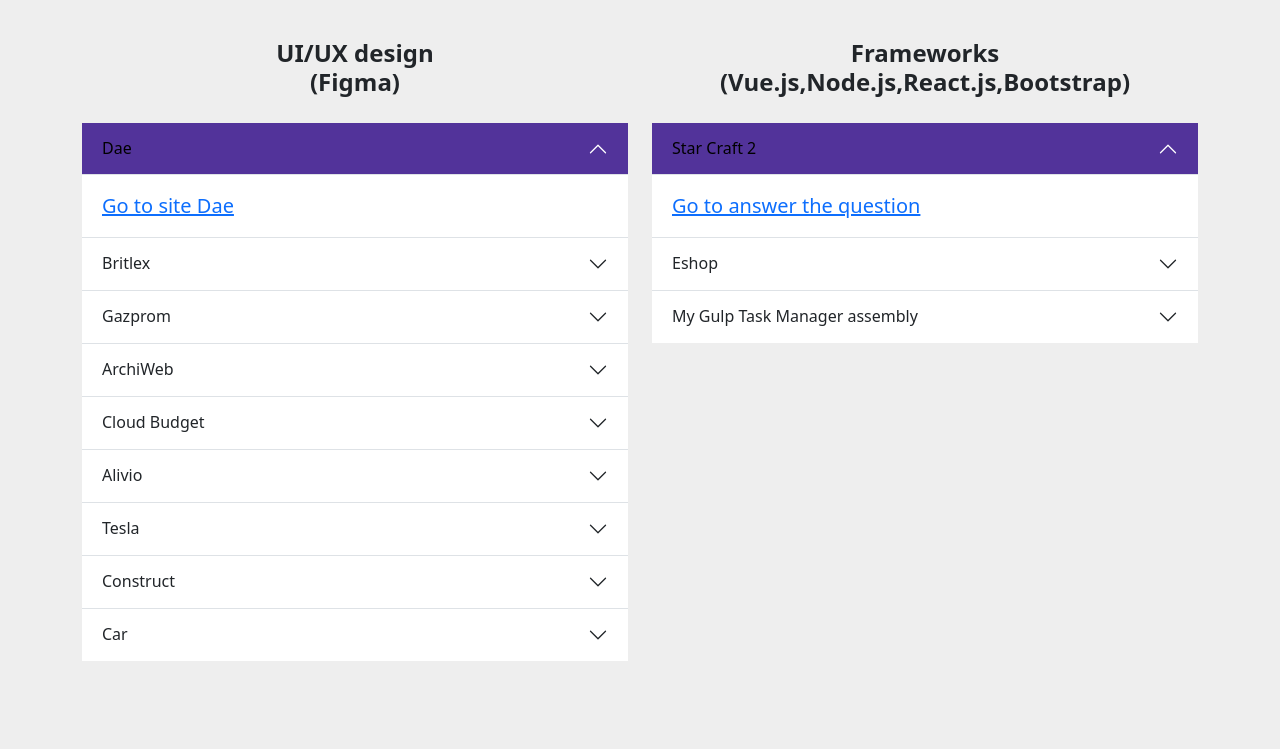
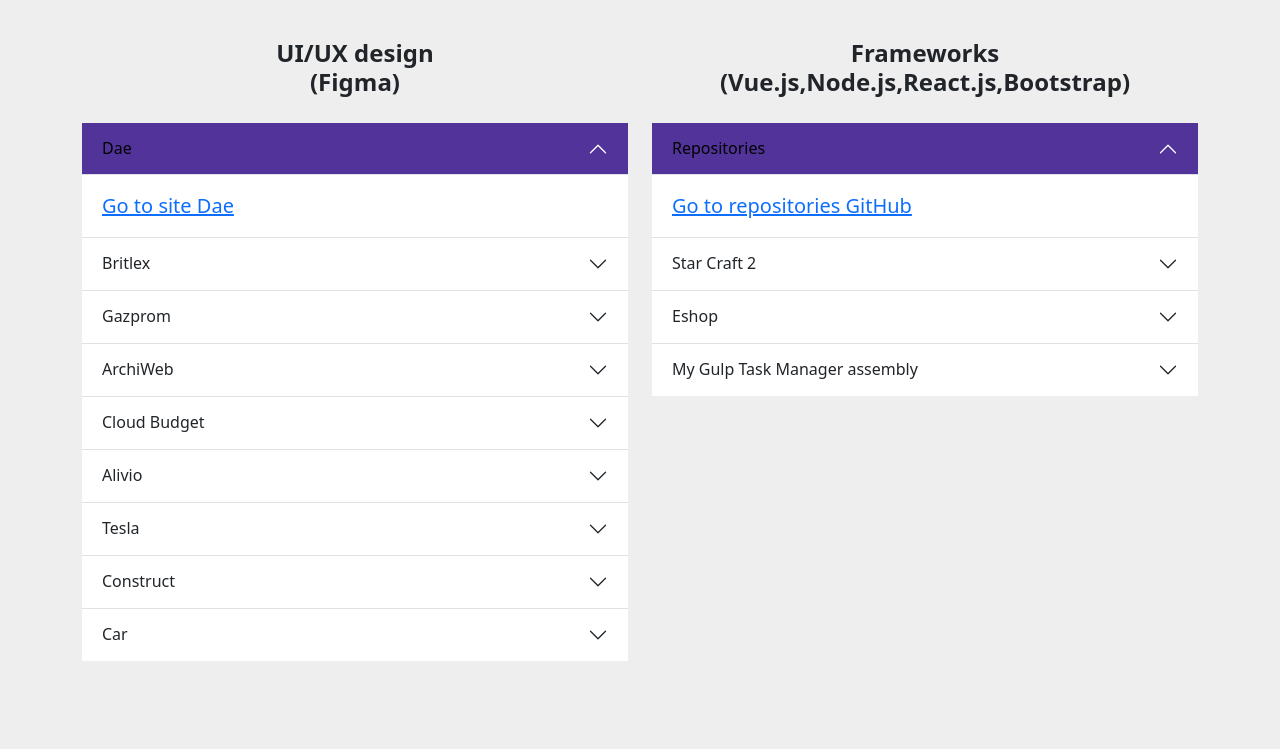
Before and after one commit to Unrealwar/MyPortfolio, a plain HTML site: page index.html in a window 1280 px wide. Shown: the part 2263-3012 px from the top of the page. Drawn offline with Linux system fonts and the light colour scheme.

Commit message:
Add files via upload

```diff
--- a/index.html
+++ b/index.html
@@ -276,14 +276,27 @@
                     <h4 class="text-center fw-bold mb-3 mt-3">Frameworks<br>(Vue.js,Node.js,React.js,Bootstrap)</h4>
                     <div class="accordion accordion-flush" id="accordion2">
                         <div class="accordion-item">
+                            <h2 class="accordion-header" id="flush-heading01">
+                                <button class="accordion-button " type="button" data-bs-toggle="collapse"
+                                    data-bs-target="#flush-collapse11" aria-expanded="false"
+                                    aria-controls="flush-collapse11">
+                                    Repositories
+                                </button>
+                            </h2>
+                            <div id="flush-collapse11" class="accordion-collapse collapse show"
+                                aria-labelledby="flush-heading01" data-bs-parent="#accordion2">
+                                <div class="accordion-body"><a class="accordion-body_a" href="https://github.com/Unrealwar?tab=repositories" target="_blank" rel="noopener noreferrer">Go to repositories GitHub</a></div>
+                            </div>
+                        </div>
+                        <div class="accordion-item">
                             <h2 class="accordion-header" id="flush-heading11">
-                                <button class="accordion-button " type="button" data-bs-toggle="collapse"
+                                <button class="accordion-button collapsed" type="button" data-bs-toggle="collapse"
                                     data-bs-target="#flush-collapse11" aria-expanded="false"
                                     aria-controls="flush-collapse11">
                                     Star Craft 2
                                 </button>
                             </h2>
-                            <div id="flush-collapse11" class="accordion-collapse collapse show"
+                            <div id="flush-collapse11" class="accordion-collapse collapse "
                                 aria-labelledby="flush-heading11" data-bs-parent="#accordion2">
                                 <div class="accordion-body"><a class="accordion-body_a" href="https://unrealwar.github.io/VueGame/" target="_blank" rel="noopener noreferrer">Go to answer the question</a></div>
                             </div>
```
